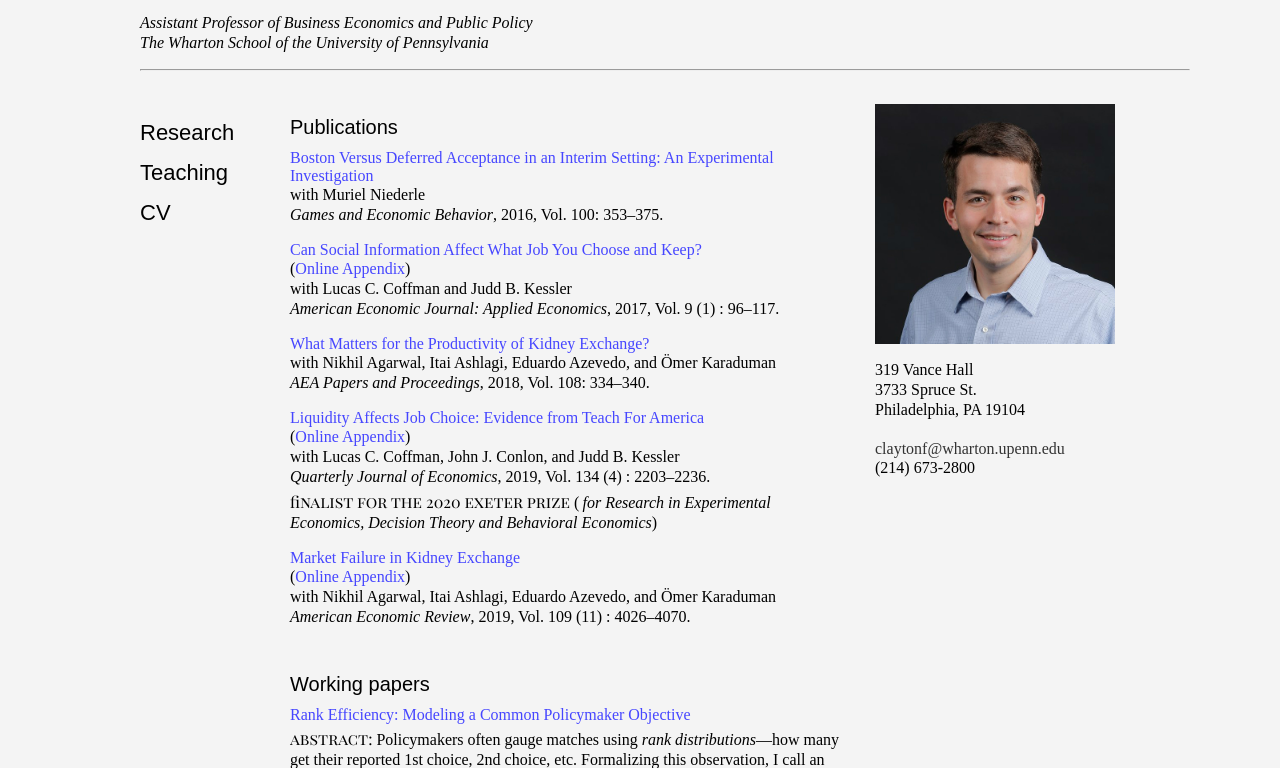
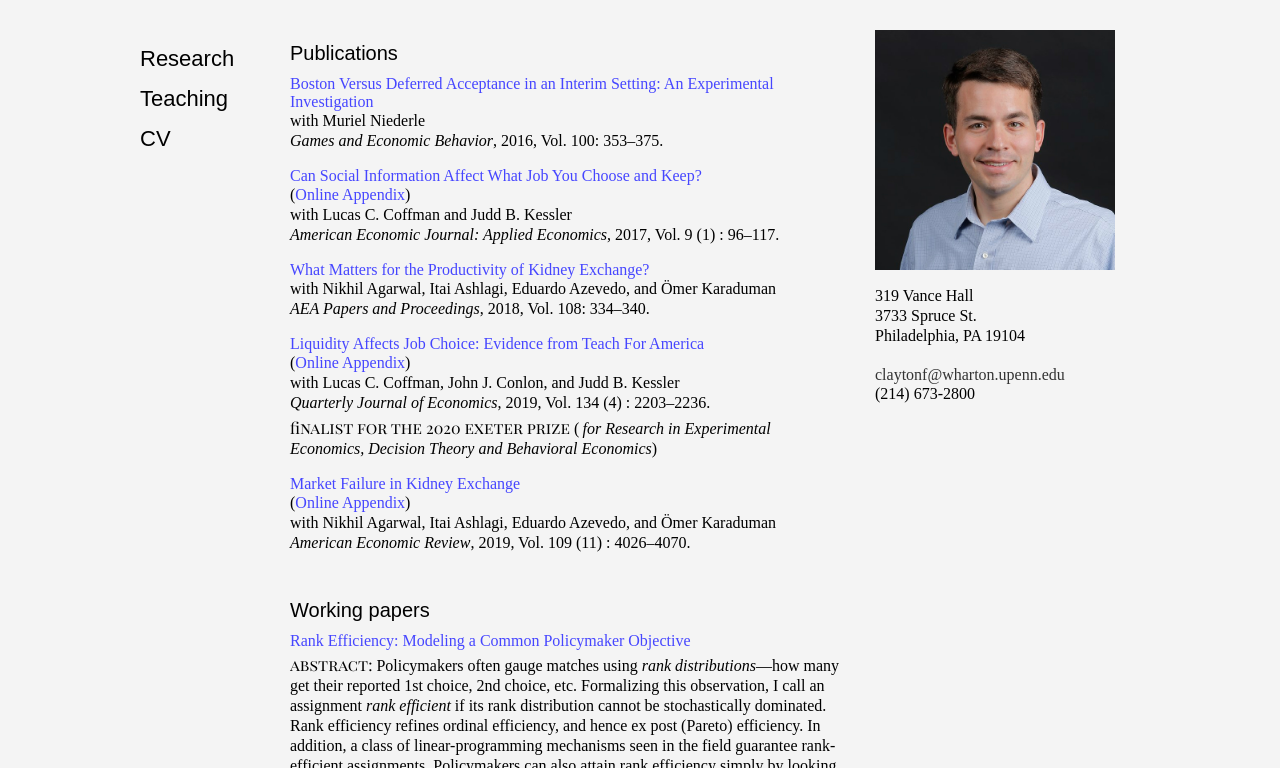
Before and after one commit to clayton-featherstone/clayton-featherstone.github.io, a plain HTML site: page index.html in a window 1280 px wide. Shown: the part 92-860 px from the top of the page. Drawn offline with Linux system fonts and the light colour scheme.

Commit message:
Removed prof label

```diff
--- a/index.html
+++ b/index.html
@@ -22,12 +22,6 @@
 <div class="header">
 
 <h1>Clayton R. Featherstone</h1>
-
-<hr>
-<p>
-<i>Assistant Professor of Business Economics and Public Policy<br />
-   The Wharton School of the University of Pennsylvania</i>
-</p>
 
 <hr>
 
```
